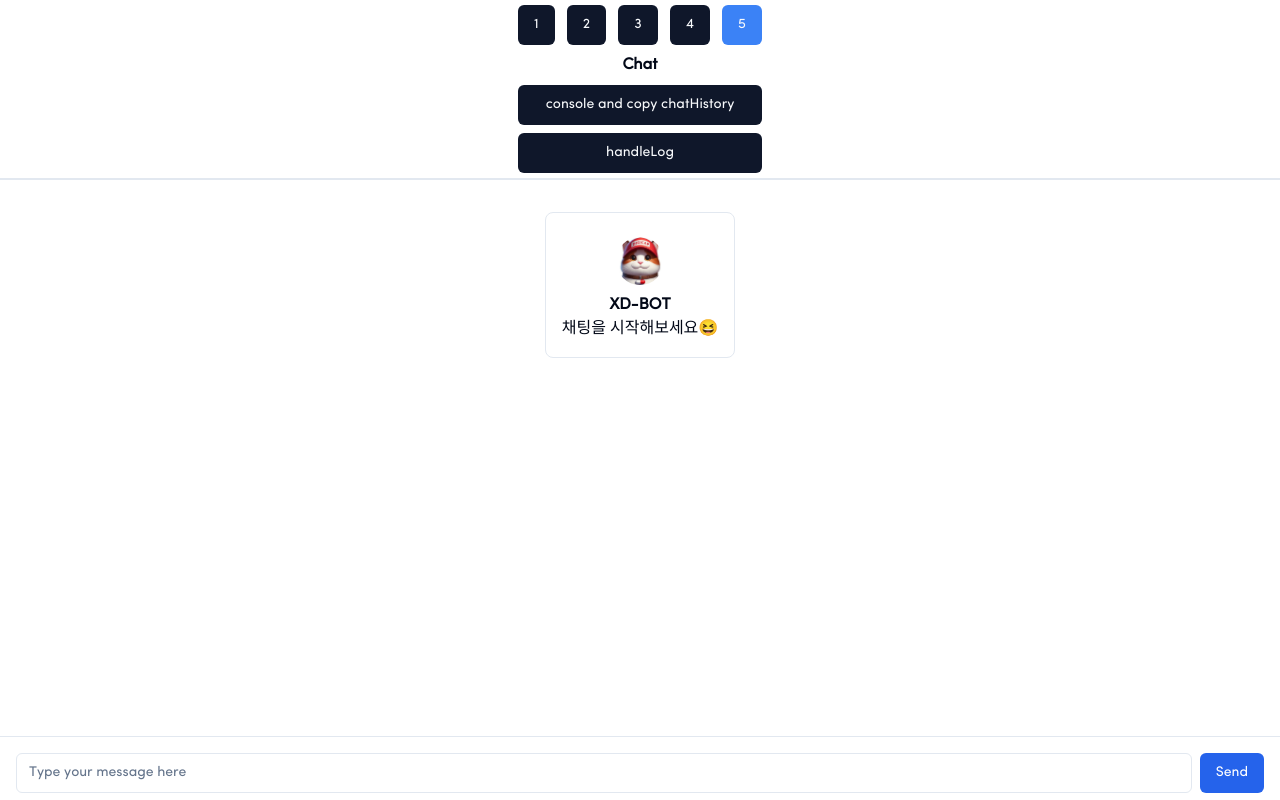
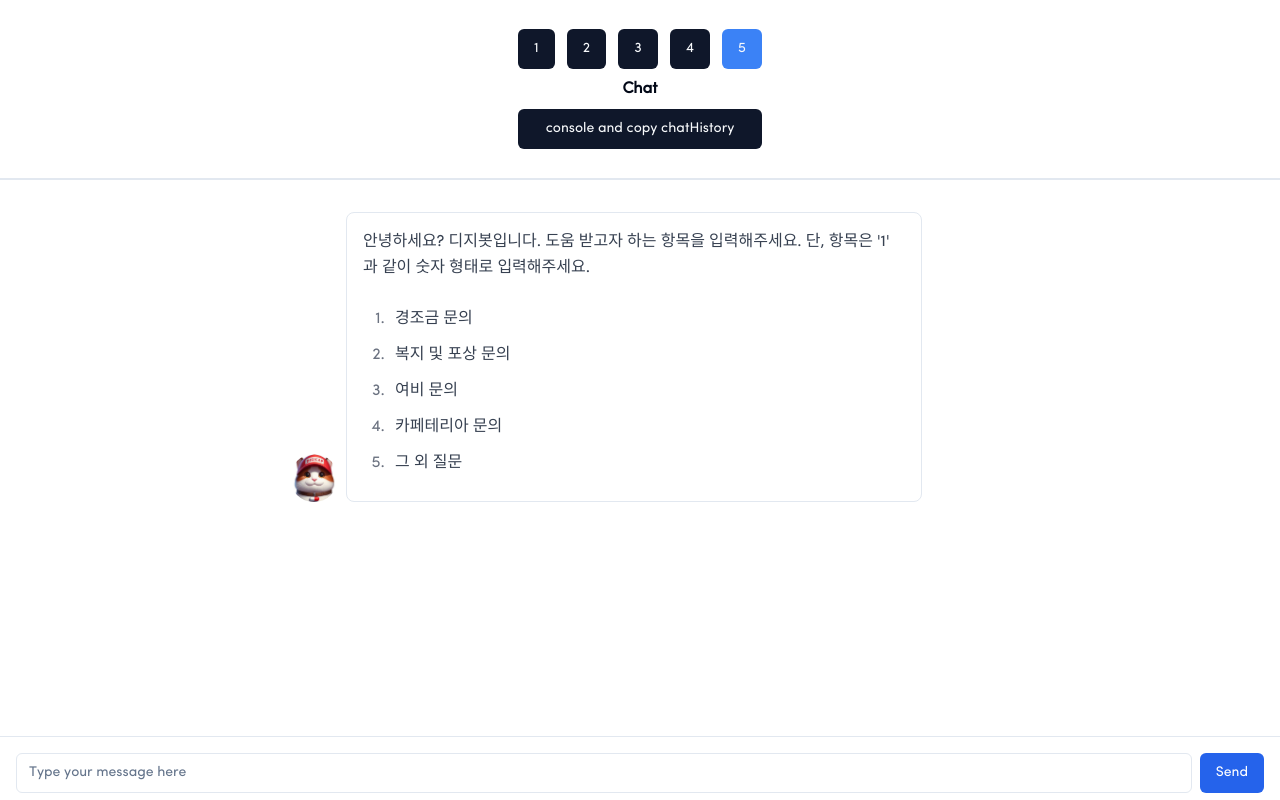
Before and after one commit to DCNFT/digibot-frontend, a Next.js app: page / in a window 1280 px wide. Built offline with nearby package versions, Linux system fonts and the light colour scheme; a web font is replaced by a local one.

Commit message:
feat : 메뉴 선택 및 명령어 추가

```diff
--- a/package.json
+++ b/package.json
@@ -45,6 +45,7 @@
     "tailwind-merge": "^1.14.0",
     "tailwindcss-animate": "^1.0.7",
     "universal-cookie": "^6.1.1",
+    "uuid": "9.0.1",
     "zod": "^3.22.4",
     "zustand": "^4.4.3"
   },
@@ -54,6 +55,7 @@
     "@types/react": "^18",
     "@types/react-dom": "^18",
     "@types/react-syntax-highlighter": "15.5.11",
+    "@types/uuid": "9.0.7",
     "autoprefixer": "^10",
     "eslint": "^8",
     "eslint-config-next": "13.5.4",
--- a/src/components/Appbar.tsx
+++ b/src/components/Appbar.tsx
@@ -33,7 +33,8 @@ const AppBar = () => {
     `hover:bg-blue-200 ${menuNum === number ? 'bg-blue-500' : ''}`;
 
   const handleLog = () => {
-    console.log(chatData.map(({ id, ...rest }) => rest));
+    //console.log(chatData.map(({ id, ...rest }) => rest));
+    console.log(chatData);
     copyToClipboard(JSON.stringify(chatData.map(({ id, ...rest }) => rest)));
     enqueueInfoBar('복사가 완료되었습니다.');
   };
@@ -54,7 +55,6 @@ const AppBar = () => {
         </div>
         <BannerTitle />
         <Button onClick={handleLog}>console and copy chatHistory</Button>
-        <Button onClick={handleLog}>handleLog</Button>
       </div>
     </div>
   );
--- a/src/lib/chat.ts
+++ b/src/lib/chat.ts
@@ -1,7 +1,7 @@
 import { Message } from '@/types';
 import { consumeReadableStream } from './consumeStream';
 import { CHAT_BOT_DEFAULT_ID, CHAT_USER_DEFAULT_ID } from '@/constants/default';
-
+import { v4 as uuidv4 } from 'uuid';
 export const fetchChatResponse = async (
   url: string,
   body: object,
@@ -118,9 +118,21 @@ export const systemSettings = (
       url: `${process.env.NEXT_PUBLIC_BACKEND_API}/chat/prompt`,
       setting: {
         menu_num: menuNum || 5,
-        chat_history: chatData.map(({ id, ...rest }) => rest).slice(0, -2),
+        chat_history: chatData
+          .filter(({ role }) => role !== 'system') // 'system' 역할을 제외
+          .map(({ id, ...rest }) => rest) // id 제외
+          .slice(0, -2),
         query: prompt,
       },
     };
   }
 };
+
+export const getDefaultSystemMessage = () => {
+  return {
+    role: 'system',
+    content:
+      "안녕하세요? 디지봇입니다.\n도움 받고자 하는 항목을 입력해주세요.\n단, 항목은 '1' 과 같이 숫자 형태로 입력해주세요.\n1. 경조금 문의\n2. 복지 및 포상 문의\n3. 여비 문의\n4. 카페테리아 문의\n5. 그 외 질문\n",
+    id: uuidv4(),
+  };
+};
--- a/src/store/useChatStore.ts
+++ b/src/store/useChatStore.ts
@@ -2,11 +2,13 @@ import { Message } from '@/types';
 import { create } from 'zustand';
 import { devtools } from 'zustand/middleware';
 import { immer } from 'zustand/middleware/immer';
+import { v4 as uuidv4 } from 'uuid';
 
 type State = {
   prompt: string;
   isRunning: boolean;
   chatData: Message[];
+  isFlowChat: boolean;
   lastChatMessageId: string | undefined;
   menuNum: number;
 };
@@ -17,6 +19,7 @@ type Actions = {
   setIsRunning: (isRunning: boolean) => void;
   setInsertChatData: (newMessage: Message) => void;
   setChatData: (chatData: Message[]) => void;
+  setIsFlowChat: (isFlowChat: boolean) => void;
   setChatDataUpdateWithMessageId: (
     lastChatMessageId: string | undefined,
     text: string,
@@ -28,7 +31,15 @@ type Actions = {
 const initialState: State = {
   prompt: '',
   isRunning: false,
-  chatData: [],
+  chatData: [
+    {
+      role: 'system',
+      content:
+        "안녕하세요? 디지봇입니다.\n도움 받고자 하는 항목을 입력해주세요.\n단, 항목은 '1' 과 같이 숫자 형태로 입력해주세요.\n1. 경조금 문의\n2. 복지 및 포상 문의\n3. 여비 문의\n4. 카페테리아 문의\n5. 그 외 질문\n",
+      id: uuidv4(),
+    },
+  ],
+  isFlowChat: true,
   lastChatMessageId: undefined,
   menuNum: 5,
 };
@@ -54,6 +65,9 @@ const useChatStore = create(
         }),
       setLastChatMessageId: (lastChatMessageId) => set({ lastChatMessageId }),
       setMenuNum: (menuNum) => set({ menuNum }),
+      setIsFlowChat(isFlowChat) {
+        set({ isFlowChat });
+      },
     })),
   ),
 );
--- a/src/types/chat.ts
+++ b/src/types/chat.ts
@@ -3,7 +3,7 @@ import { LLMID } from '.';
 
 export type Message = {
   id?: string;
-  role: 'user' | 'assistant';
+  role: 'user' | 'assistant' | 'system';
   content: string;
 };
 
--- a/src/views/chat/components/ChatBody.tsx
+++ b/src/views/chat/components/ChatBody.tsx
@@ -1,8 +1,7 @@
 import ChatMessage from './chatMessage/ChatMessage';
-import { useEffect, useRef, useState } from 'react';
+import { useEffect, useRef } from 'react';
 import useChatStore from '@/store/useChatStore';
 import Image from 'next/image';
-import { CHAT_BOT_DEFAULT_ID } from '@/constants/default';
 import { Message } from '@/types';
 
 type IntroProps = {
@@ -45,27 +44,6 @@ const ChatBody = () => {
     scrollToBottom();
   }, [chatData]); // Scroll to bottom every time chatData changes
 
-  //   ------------------------------------
-  // Step 1) F/E 인사 메시지 출력
-  // ------------------------------------
-
-  // > user : 4
-
-  // ------------------------------------
-  // Step 2) 사용자가 선택한 번호에 따른 추가 메시지 출력
-  // ------------------------------------
-  // 카페테리아 문의와 관련 되어 무엇을 도와드릴까요?
-
-  // > user : 내가 2018년 10월 입사했는데 얼마 받을수있어?
-  const [isFlowChat, setIsFlowChat] = useState(true);
-  const [flowChatData, setFlowChatData] = useState([
-    {
-      role: 'assistant',
-      //content: "안녕하세요? 디지봇입니다.\n도움 받고자 하는 항목을 입력해주세요.\n단, 항목은 "1" 과 같이 숫자 형태로 입력해주세요.\n1. 경조금 문의\n2. 복지 및 포상 문의\n3. 여비 문의\n4. 카페테리아 문의\n5. chat!XD-BOT\n",
-      content: '입력',
-      id: CHAT_BOT_DEFAULT_ID,
-    },
-  ]);
   return (
     <div
       className="flex w-full justify-center"
@@ -73,13 +51,6 @@ const ChatBody = () => {
     >
       <div className="relative flex w-[300px] flex-col py-6 sm:w-[400px] md:w-[500px] lg:w-[600px] xl:w-[700px]">
         <Intro chatData={chatData} />
-        {/* {flowChatData.map((message, index) => (
-          <ChatMessage
-            key={`chat-message-${index}`}
-            message={message}
-            isRunning={isRunning}
-          />
-        ))} */}
         {chatData.map((message, index) => (
           <ChatMessage
             key={`chat-message-${index}`}
--- a/src/views/chat/components/chatMessage/ChatMessage.tsx
+++ b/src/views/chat/components/chatMessage/ChatMessage.tsx
@@ -16,14 +16,13 @@ const ChatMessage = ({
   isRunning,
   isLastChatMessage,
 }: ChatMessageProps) => {
-  console.log(isLastChatMessage);
   return (
     <div
       className={`flex items-end gap-2 my-2 ${
         message?.role === 'user' ? 'justify-end' : ''
       }`}
     >
-      {message?.role === 'assistant' && (
+      {(message?.role === 'assistant' || message?.role === 'system') && (
         <Image
           src="/images/XD_BOT.jpg"
           alt="Bot"
@@ -33,7 +32,7 @@ const ChatMessage = ({
         />
       )}
       <div className="message max-w-xs md:max-w-md lg:max-w-lg xl:max-w-xl border p-4 rounded-lg">
-        {message?.role === 'assistant' &&
+        {(message?.role === 'assistant' || message?.role === 'system') &&
           isRunning &&
           (message?.content.length === 0 || message?.content === undefined) &&
           isLastChatMessage && <div className="loader" />}
--- /dev/null
+++ b/src/views/chat/data/index.tsx
@@ -0,0 +1,26 @@
+export const MENU_DATA = [
+  {
+    menu_id: '1',
+    menu_name: '경조금 지급 규정',
+  },
+  {
+    menu_id: '2',
+    menu_name: '복지 및 포상 제도',
+  },
+  {
+    menu_id: '3',
+    menu_name: '여비 지급 규정',
+  },
+  {
+    menu_id: '4',
+    menu_name: '카페테리아',
+  },
+  {
+    menu_id: '5',
+    menu_name: 'Ordinary',
+  },
+];
+
+export const COMMAND_LIST = `
+1. /메뉴
+`;
--- a/src/views/chat/index.tsx
+++ b/src/views/chat/index.tsx
@@ -5,12 +5,16 @@ import { incrementLastNumber } from '@/lib/utils';
 import {
   fetchChatResponse,
   getBotLastId,
+  getDefaultSystemMessage,
   getUserLastId,
   processResponse,
   systemSettings,
 } from '@/lib/chat';
 import useChatStore from '@/store/useChatStore';
 import useToast from '@/hooks/useToast';
+import { COMMAND_LIST, MENU_DATA } from './data';
+import { Message } from '@/types/chat';
+import { v4 as uuidv4 } from 'uuid';
 
 const Chat = () => {
   const prompt = useChatStore((state) => state.prompt);
@@ -21,7 +25,6 @@ const Chat = () => {
   const setInsertChatData = useChatStore((state) => state.setInsertChatData);
   const setPrompt = useChatStore((state) => state.setPrompt);
   const setIsRunning = useChatStore((state) => state.setIsRunning);
-
   const ref = useRef(false);
   const setLastChatMessageId = useChatStore(
     (state) => state.setLastChatMessageId,
@@ -30,6 +33,10 @@ const Chat = () => {
   const [updateComplete, setUpdateComplete] = useState(false);
   let controller: AbortController | undefined;
   const menuNum = useChatStore((state) => state.menuNum);
+  const setMenuNum = useChatStore((state) => state.setMenuNum);
+  const isFlowChat = useChatStore((state) => state.isFlowChat);
+  const setIsFlowChat = useChatStore((state) => state.setIsFlowChat);
+
   const handleSendMessage = async () => {
     setIsRunning(true);
     controller = new AbortController();
@@ -64,12 +71,9 @@ const Chat = () => {
     }
   };
 
-  const handleSubmit = async (e: FormEvent) => {
-    e.preventDefault();
-
+  const getIds = () => {
     const lastUserChatId = getUserLastId(chatData); // 기본값 설정
     const lastBotChatId = getBotLastId(chatData);
-
     // ID를 증가시키거나 초기값을 사용
     const lastUserChatIdIncrease = ref.current
       ? incrementLastNumber(lastUserChatId)
@@ -78,12 +82,70 @@ const Chat = () => {
       ? incrementLastNumber(lastBotChatId)
       : lastBotChatId;
 
+    return { lastUserChatIdIncrease, lastBotChatIdIncrease };
+  };
+
+  // 사용자가 "/명령어"를 입력했을 때 호출되는 함수
+  const handleCommandsInput = () => {
+    setInsertChatData({
+      role: 'system',
+      content: `도움말 명령어 리스트입니다:\n${COMMAND_LIST}`,
+      id: uuidv4(),
+    });
+    setPrompt(''); // 입력란 초기화
+  };
+
+  const handleSubmit = async (e: FormEvent) => {
+    e.preventDefault();
+    const { lastUserChatIdIncrease, lastBotChatIdIncrease } = getIds();
+
+    console.log(lastBotChatIdIncrease);
+    if (prompt === '/명령어') {
+      handleCommandsInput();
+      return;
+    }
+
+    if (prompt === '/메뉴') {
+      const systemMessage = getDefaultSystemMessage();
+      setInsertChatData(systemMessage as Message);
+      setIsFlowChat(true);
+      setPrompt(''); // 입력란 초기화
+      return;
+    }
+
+    if (isFlowChat) {
+      const menuObject = MENU_DATA.find((item) => {
+        return item.menu_id === prompt.toString();
+      });
+      console.log('menuObject = ', menuObject);
+      if (menuObject) {
+        setInsertChatData({
+          role: 'system',
+          content: `${menuObject?.menu_name} 선택하셨습니다 관련 질문을 해주세요~`,
+          id: uuidv4(),
+        });
+        setMenuNum(Number(menuObject.menu_id));
+        setIsFlowChat(false);
+        setPrompt(''); // 입력란 초기화
+        return;
+      }
+
+      setInsertChatData({
+        role: 'system',
+        content: '잘못 선택하셧습니다. 다시 선택해주세요.',
+        id: uuidv4(),
+      });
+      setPrompt(''); // 입력란 초기화
+      return;
+    }
+
     // 새로운 채팅 데이터 추가
     setInsertChatData({
       role: 'user',
       content: prompt,
       id: lastUserChatIdIncrease,
     });
+
     setInsertChatData({
       role: 'assistant',
       content: '',
```
Also changed, not shown: 1 other file (tests, documents, lock files or other folders).
